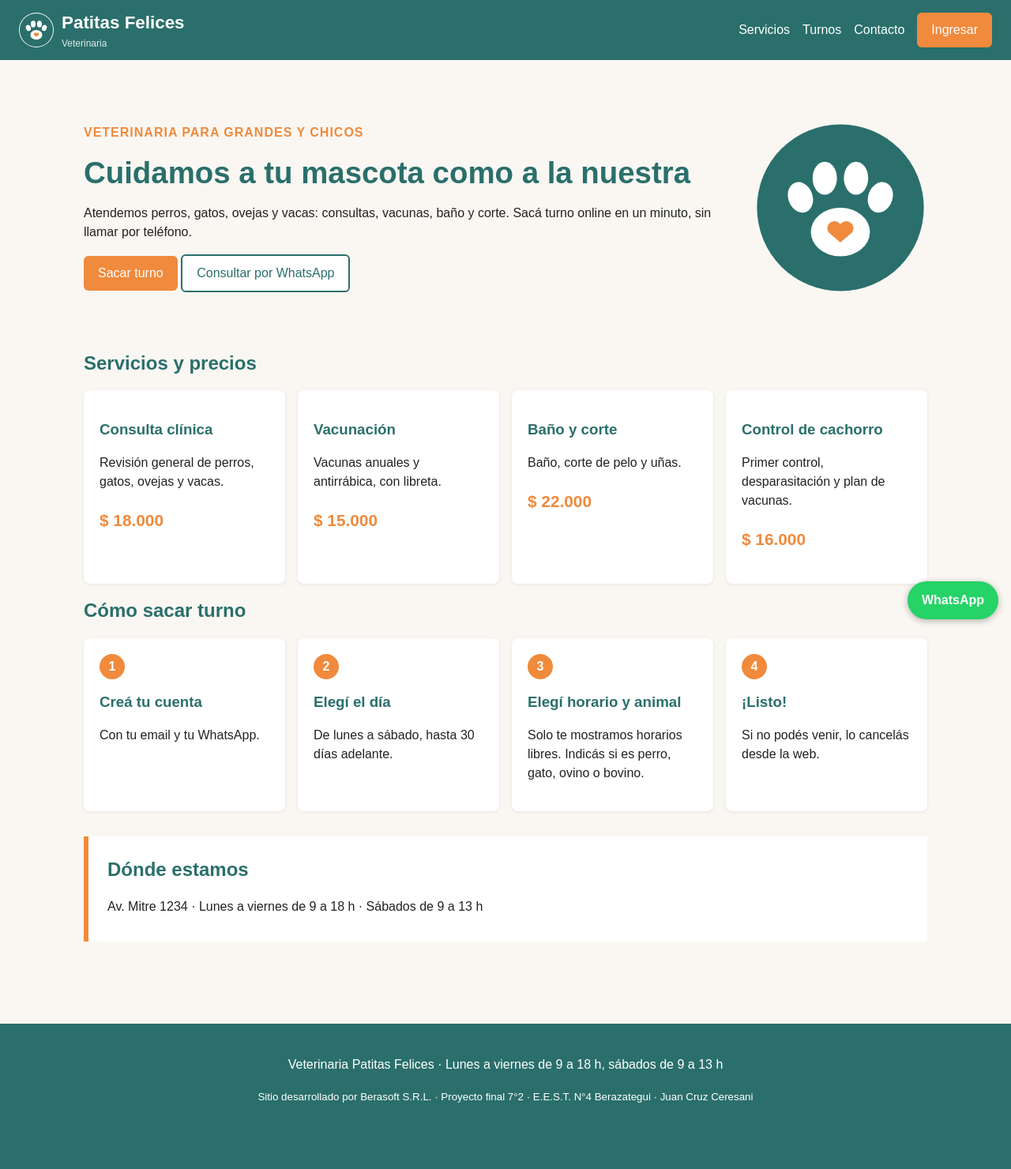
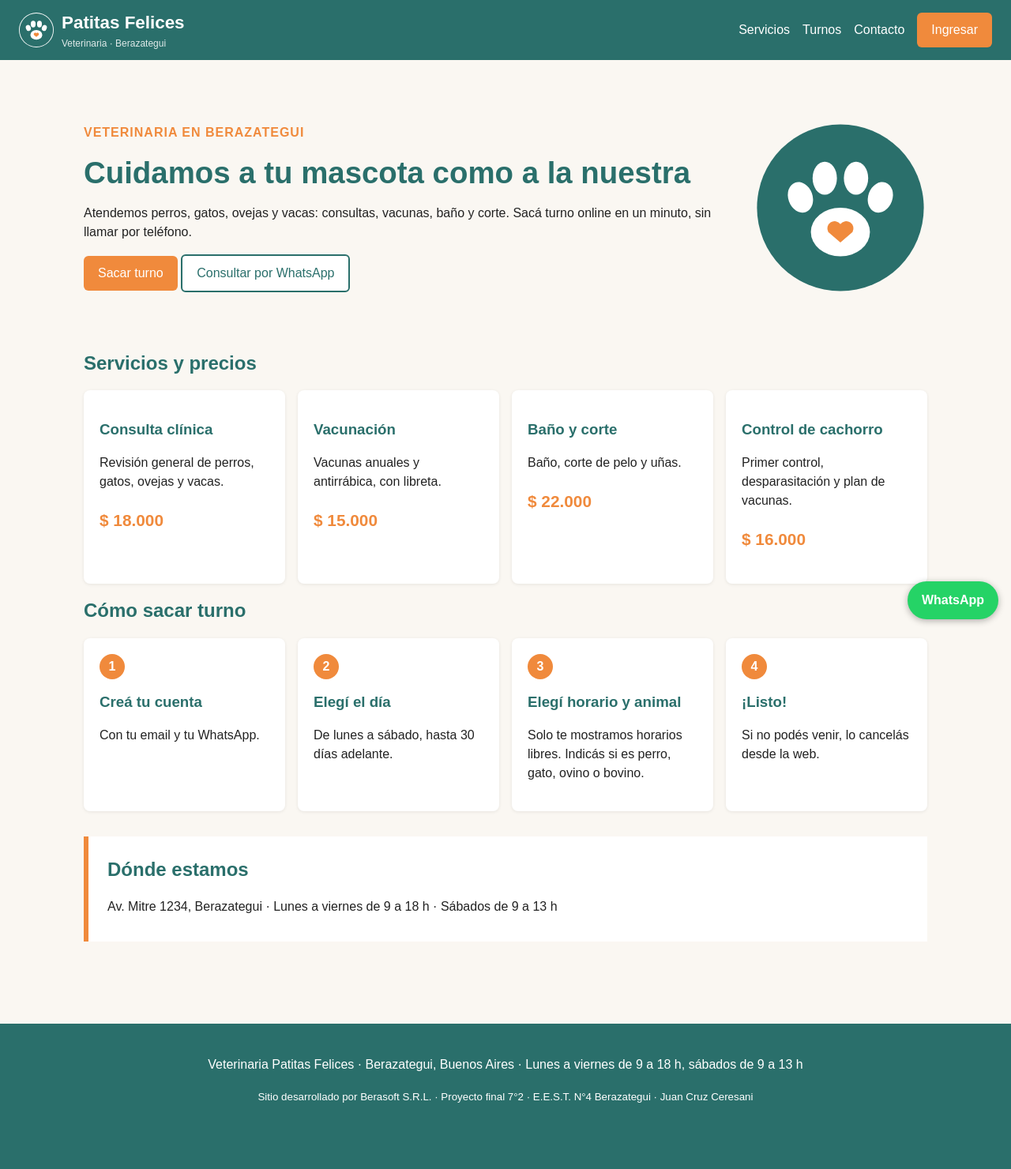
Before and after one commit to Gambeta-latorre/proyecto-consultora, a PHP site: page / in a window 1280 px wide. Shown: the whole page at 79% size. Run offline with PHP 8.4, Linux system fonts and the light colour scheme; data comes from the database, SQL or seed files in the repository.

Commit message:
Patitas Felices: vuelve a indicar que está en Berazategui

```diff
--- a/05_Web_Proyecto/inc/cabecera.php
+++ b/05_Web_Proyecto/inc/cabecera.php
@@ -15,7 +15,7 @@ $yo = usuario_actual();
 <header class="barra">
   <a class="marca" href="<?= $raiz ?>index.php">
     <img src="<?= $raiz ?>img/logo.svg" alt="">
-    <span>Patitas Felices <small>Veterinaria</small></span>
+    <span>Patitas Felices <small>Veterinaria · Berazategui</small></span>
   </a>
   <nav>
     <a href="<?= $raiz ?>index.php#servicios">Servicios</a>
--- a/05_Web_Proyecto/inc/pie.php
+++ b/05_Web_Proyecto/inc/pie.php
@@ -1,6 +1,6 @@
 </main>
 <footer class="pie">
-  <p>Veterinaria Patitas Felices · Lunes a viernes de 9 a 18 h, sábados de 9 a 13 h</p>
+  <p>Veterinaria Patitas Felices · Berazategui, Buenos Aires · Lunes a viernes de 9 a 18 h, sábados de 9 a 13 h</p>
   <p><small>Sitio desarrollado por Berasoft S.R.L. · Proyecto final 7°2 · E.E.S.T. N°4 Berazategui · Juan Cruz Ceresani</small></p>
 </footer>
 <!-- Botón fijo de atención al cliente -->
--- a/05_Web_Proyecto/index.php
+++ b/05_Web_Proyecto/index.php
@@ -8,7 +8,7 @@ require 'inc/cabecera.php';
 ?>
 <section class="portada">
   <div>
-    <p class="etiqueta">Veterinaria para grandes y chicos</p>
+    <p class="etiqueta">Veterinaria en Berazategui</p>
     <h1>Cuidamos a tu mascota como a la nuestra</h1>
     <p>Atendemos perros, gatos, ovejas y vacas: consultas, vacunas, baño y corte. Sacá turno online en un minuto, sin llamar por teléfono.</p>
     <p>
@@ -44,6 +44,6 @@ require 'inc/cabecera.php';
 
 <section class="caso">
   <h2>Dónde estamos</h2>
-  <p>Av. Mitre 1234 · Lunes a viernes de 9 a 18 h · Sábados de 9 a 13 h</p>
+  <p>Av. Mitre 1234, Berazategui · Lunes a viernes de 9 a 18 h · Sábados de 9 a 13 h</p>
 </section>
 <?php require 'inc/pie.php'; ?>
```
